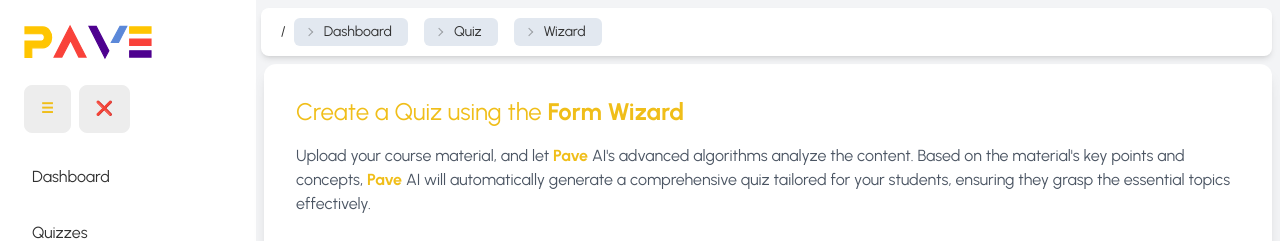
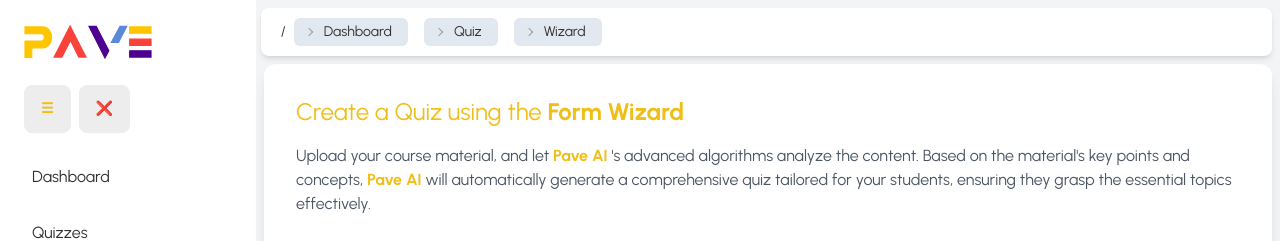
Before and after one commit to iam-hbk/pave-web, a Next.js app: page /dashboard/quiz/wizard in a window 1280 px wide. Shown: the top 241 px of the page. Built offline with nearby package versions, Linux system fonts and the light colour scheme.

Commit message:
fixed a typo

```diff
--- a/src/app/dashboard/quiz/wizard/page.tsx
+++ b/src/app/dashboard/quiz/wizard/page.tsx
@@ -85,9 +85,9 @@ export default function Quiz() {
         </h2>
         <p className="mb-6 text-gray-600">
           Upload your course material, and let{" "}
-          <b className="text-primary">Pave</b> AI&apos;s advanced algorithms
+          <b className="text-primary">Pave AI</b> &apos;s advanced algorithms
           analyze the content. Based on the material&apos;s key points and
-          concepts, <b className="text-primary">Pave</b> AI will automatically
+          concepts, <b className="text-primary">Pave AI</b>  will automatically
           generate a comprehensive quiz tailored for your students, ensuring
           they grasp the essential topics effectively.
         </p>
```
